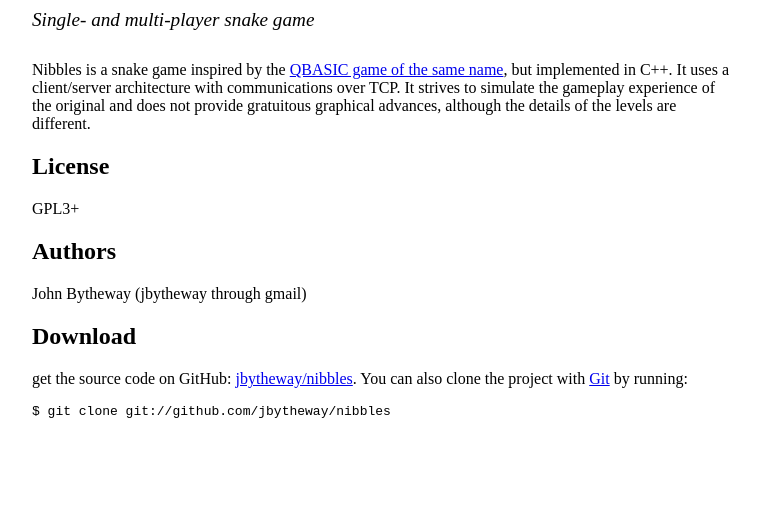
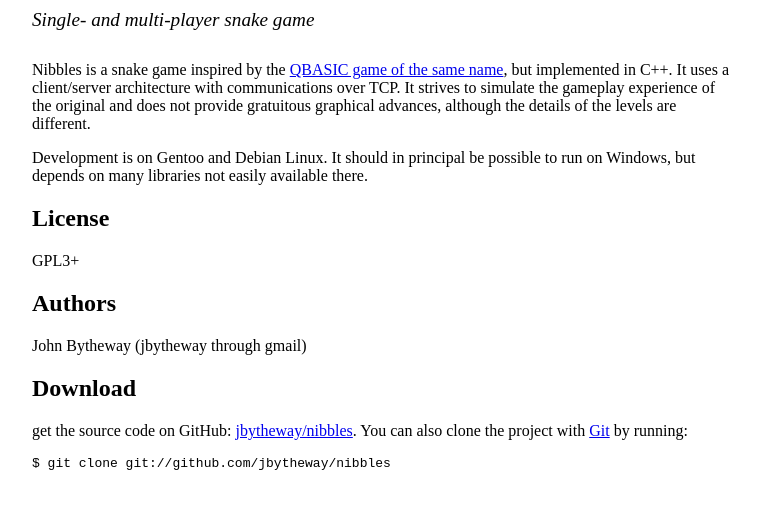
Before and after one commit to jbytheway/nibbles, a plain HTML site: page index.html in a window 1280 px wide. Shown: the part 79-588 px from the top of the page, without its empty margins (258-1018 px from the left). Drawn offline with Linux system fonts and the light colour scheme.

Commit message:
Mention platforms

```diff
--- a/index.html
+++ b/index.html
@@ -47,6 +47,12 @@
       different.
     </p>
 
+    <p>
+      Development is on Gentoo and Debian Linux.  It should in principal be
+      possible to run on Windows, but depends on many libraries not easily
+      available there.
+    </p>
+
     <h2>License</h2>
     <p>GPL3+</p>
 
```
